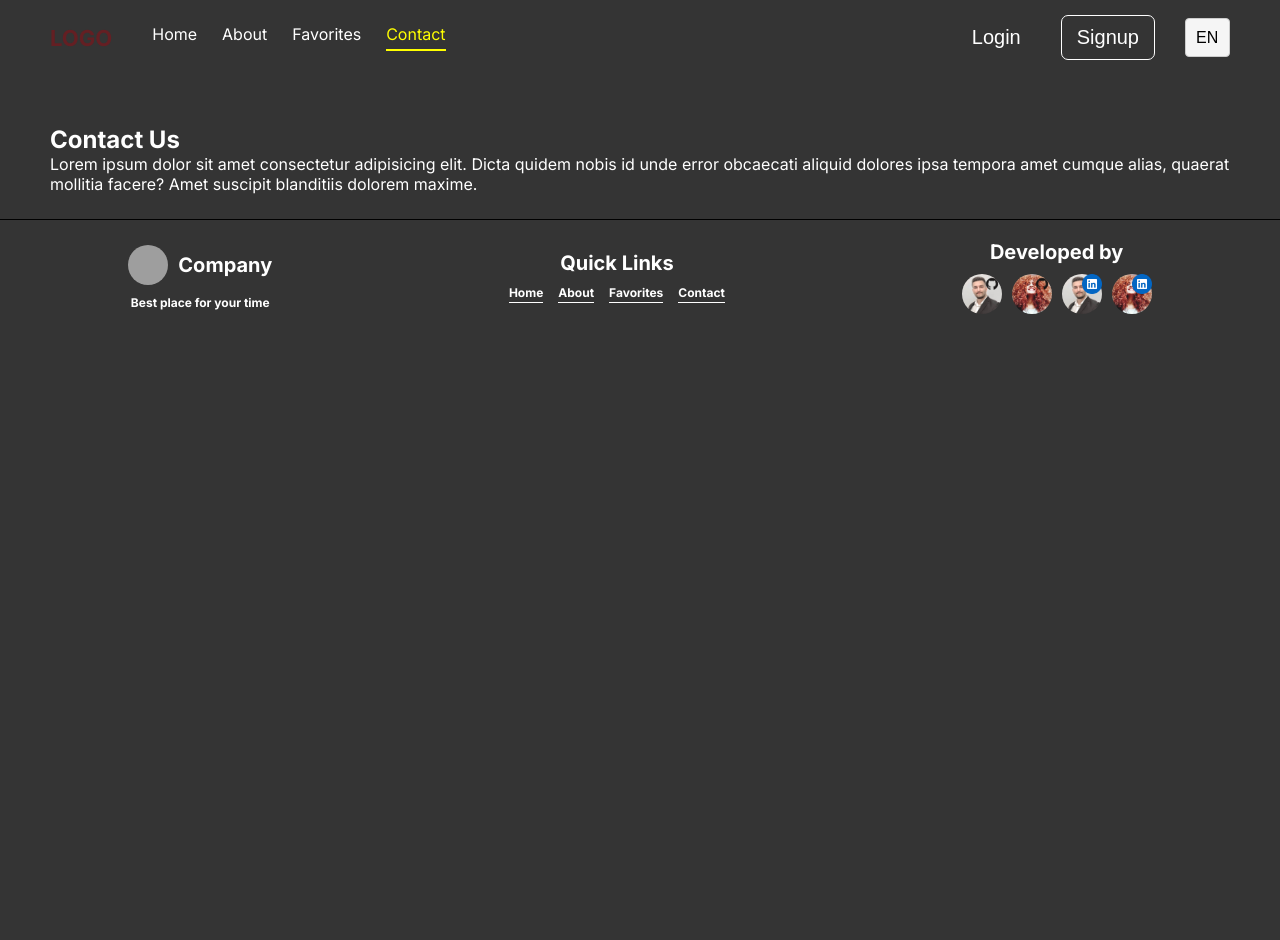
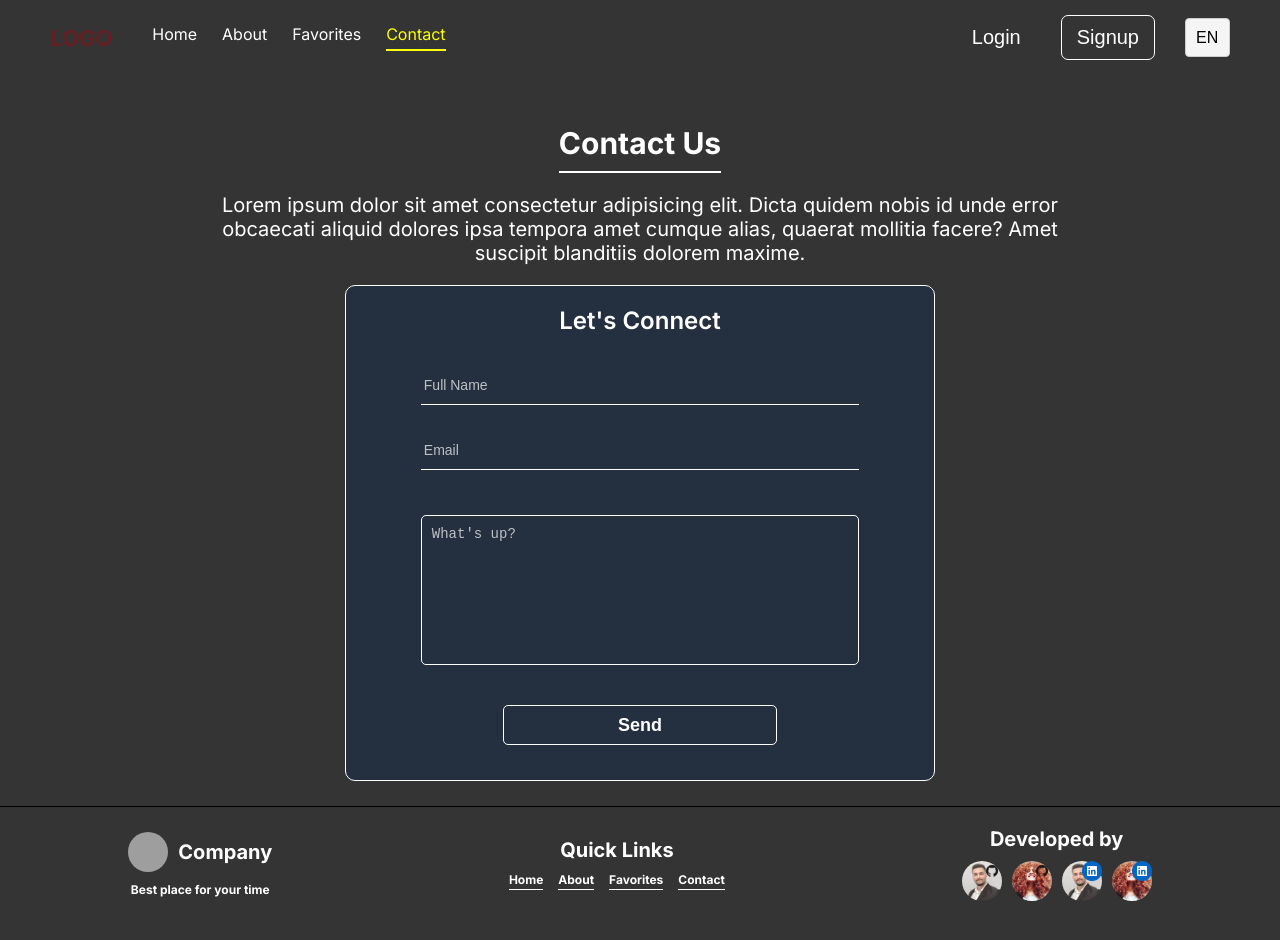
Before and after one commit to noor-ridha/e-commerce, a Next.js app in the folder client/: page /contact in a window 1280 px wide. Shown: the top 940 px of the page. Before the commit the page ends 800 px from the top, so only its background shows below. Built offline with nearby package versions, Linux system fonts and the light colour scheme; grey boxes are pictures that could not be loaded.

Commit message:
front-end\ add style

```diff
--- a/client/app/contact/Contact.scss
+++ b/client/app/contact/Contact.scss
@@ -1,3 +1,196 @@
 .contact {
   margin-top: 100px;
+  display: flex;
+  flex-direction: column;
+  justify-content: center;
+  align-items: center;
+
+  &__title {
+    font-weight: bolder;
+    font-size: 30px;
+    border-bottom: 2px solid white;
+    padding-bottom: 10px;
+    margin-bottom: 20px;
+  }
+
+  &__call-to-action {
+    font-size: 20px;
+    margin-bottom: 20px;
+    width: 75%;
+    text-align: center;
+  }
+
+  &__form {
+    display: flex;
+    flex-direction: column;
+    width: 50%;
+    border: 1px solid white;
+    border-radius: 10px;
+    padding: 20px;
+    justify-content: center;
+    align-items: center;
+    background: #242f3f;
+    -webkit-backdrop-filter: blur(10px);
+    backdrop-filter: blur(10px);
+
+    &__title {
+      font-size: 1.5rem;
+      font-weight: 600;
+      margin-bottom: 30px;
+      color: white;
+    }
+
+    &__error {
+      margin-bottom: 20px;
+
+      width: 100%;
+
+      p {
+        color: red;
+        font-size: 14px;
+        font-weight: 500;
+      }
+    }
+
+    input {
+      width: 80%;
+      height: 40px;
+      border: none;
+      border-bottom: 1px solid white;
+      padding: 0 3px;
+      margin-bottom: 25px;
+      color: white;
+      font-size: 16px;
+      font-weight: bold;
+      transition: all 0.5s;
+      background-color: transparent;
+
+      &:focus {
+        outline: none;
+        width: 100%;
+      }
+    }
+
+    ::-webkit-input-placeholder {
+      color: white;
+      opacity: 0.7;
+      font-size: medium;
+      font-weight: 300;
+      font-size: 14px;
+    }
+
+    textarea {
+      width: 80%;
+      height: 150px;
+      border: 1px solid white;
+      border-radius: 5px;
+      padding: 10px;
+      margin-bottom: 10px;
+      color: white;
+      font-size: 16px;
+      font-weight: bold;
+      background-color: transparent;
+      resize: none;
+      margin-top: 20px;
+      transition: all 0.5s;
+
+      &:focus {
+        outline: none;
+        width: 100%;
+      }
+    }
+
+    button {
+      background-color: transparent;
+      width: 50%;
+      height: 40px;
+      border-radius: 5px;
+      color: white;
+      font-size: 18px;
+      font-weight: bolder;
+      margin-top: 30px;
+      transition: all 0.25s;
+      border: 1px solid white;
+      position: relative;
+      overflow: hidden;
+      margin-bottom: 15px;
+      display: flex;
+      justify-content: center;
+      align-items: center;
+      gap: 5px;
+
+      svg {
+        font-size: 20px;
+        color: white;
+      }
+
+      &:hover {
+        box-shadow: 1px 1px 25px 10px white;
+      }
+
+      &:before {
+        content: '';
+        position: absolute;
+        top: 0;
+        left: -100%;
+        width: 100%;
+        height: 100%;
+        background: linear-gradient(120deg,
+            transparent,
+            white,
+            transparent);
+        transition: all 0.65s;
+      }
+
+      &:hover:before {
+        left: 100%;
+      }
+    }
+  }
 }
+
+.error {
+  border-color: red !important;
+}
+
+.lds-ring {
+  display: inline-block;
+  position: relative;
+  width: 80px;
+  height: 80px;
+}
+
+.lds-ring div {
+  box-sizing: border-box;
+  display: block;
+  position: absolute;
+  width: 64px;
+  height: 64px;
+  margin: 8px;
+  border: 8px solid white;
+  border-radius: 50%;
+  animation: lds-ring 1.2s cubic-bezier(0.5, 0, 0.5, 1) infinite;
+  border-color: white transparent transparent transparent;
+}
+
+.lds-ring div:nth-child(1) {
+  animation-delay: -0.45s;
+}
+
+.lds-ring div:nth-child(2) {
+  animation-delay: -0.3s;
+}
+
+.lds-ring div:nth-child(3) {
+  animation-delay: -0.15s;
+}
+
+@keyframes lds-ring {
+  0% {
+    transform: rotate(0deg);
+  }
+
+  100% {
+    transform: rotate(360deg);
+  }
+}
--- a/client/app/contact/Form.tsx
+++ b/client/app/contact/Form.tsx
@@ -100,6 +100,7 @@ const ContactMeForm: FC<ContactMeFormProps> = () => {
   };
 
   const error = !validEmail || !validName || !validText;
+
   return (
     <>
       <form
--- a/client/app/contact/page.tsx
+++ b/client/app/contact/page.tsx
@@ -1,3 +1,5 @@
+import Form from './Form';
+
 import './Contact.scss';
 
 export default function page() {
@@ -9,6 +11,7 @@ export default function page() {
         nobis id unde error obcaecati aliquid dolores ipsa tempora amet cumque
         alias, quaerat mollitia facere? Amet suscipit blanditiis dolorem maxime.
       </p>
+      <Form />
     </div>
   );
 }
```
